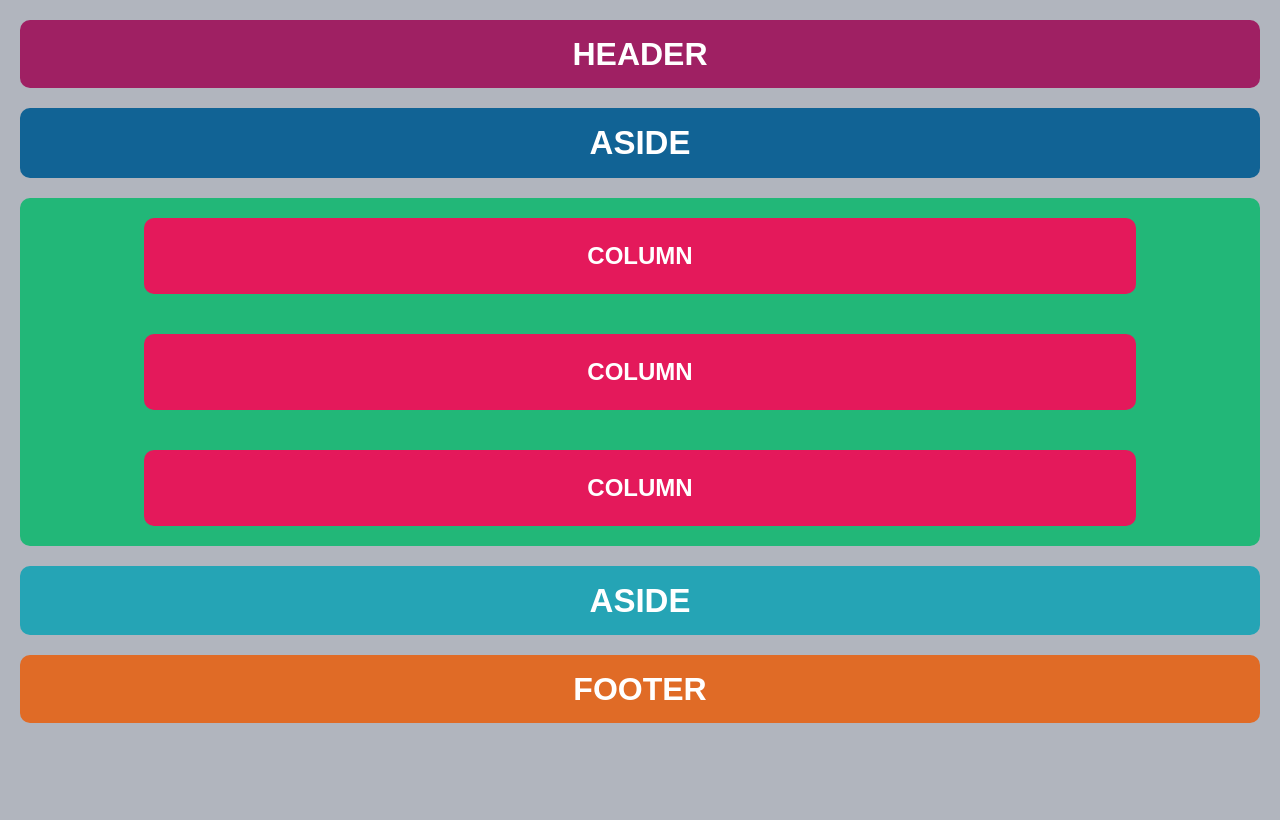
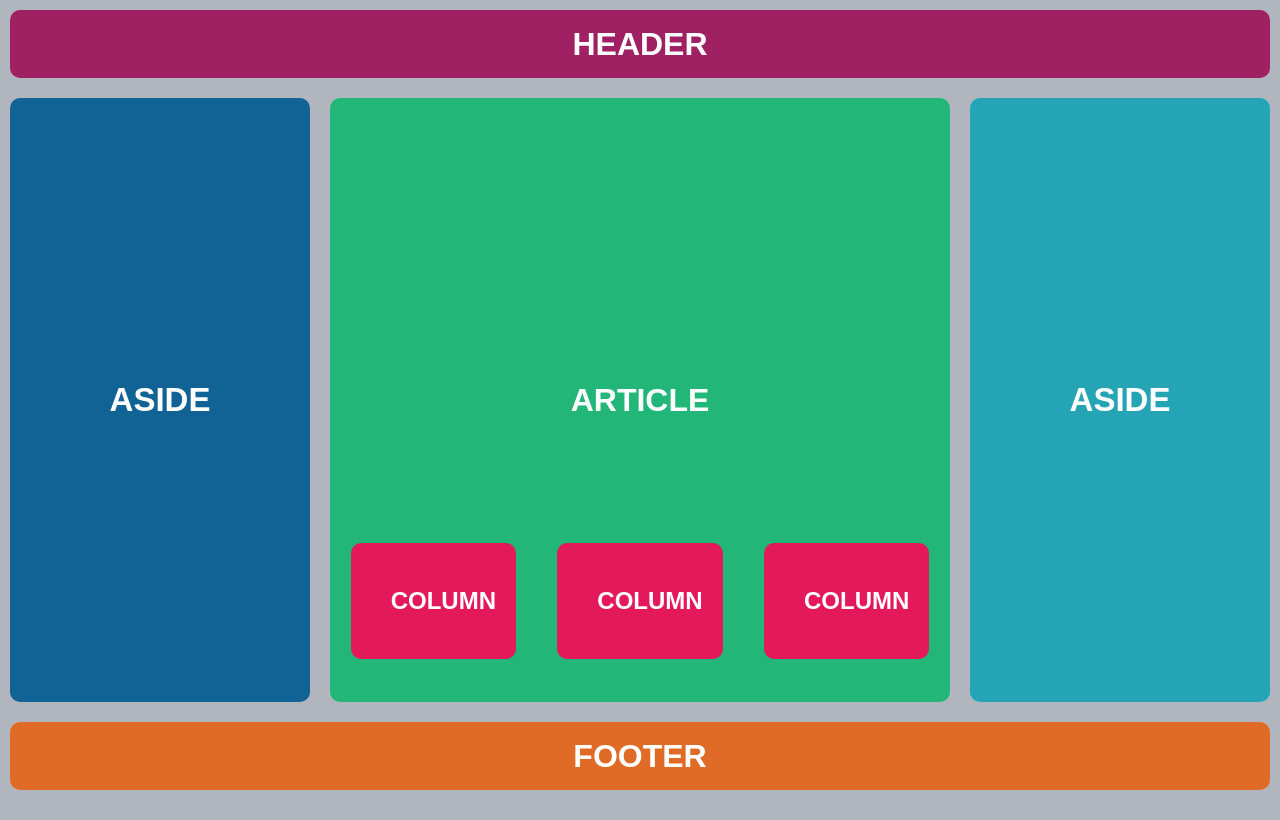
Before and after one commit to huansong1214/grid-wireframe-practice, a plain HTML site: page index.html in a window 1280 px wide. Drawn offline with Linux system fonts and the light colour scheme.

Commit message:
Updated style.css to include a media query for desktop

```diff
--- a/css/style.css
+++ b/css/style.css
@@ -4,14 +4,24 @@ body {
     color: white;
     text-align: center;
     font-family: Arial, Helvetica, sans-serif;
+    height: 100vh;
+    display: grid;
+    grid-template-rows: auto 1fr auto;
 }
 
 /* header styles */
 header {
     background-color: #9f2063;
     padding: 10px;
-    margin: 20px;
+    margin: 10px;
     border-radius: 10px;
+}
+
+/* content container*/
+.content-container {
+    display: grid;
+    grid-template-columns: 1fr;
+    grid-template-rows: auto 1fr auto;
 }
 
 /* aside styles */
@@ -19,32 +29,36 @@ header {
     background-color: #116395;
     font-size: 22px;
     padding: 10px;
-    margin: 20px;
+    margin: 10px;
     border-radius: 10px;
+    display: grid;
+    place-items: center;
 }
 
 #aside2 {
     background-color: #25a4b5;
     font-size: 22px;
     padding: 10px;
-    margin: 20px;
+    margin: 10px;
     border-radius: 10px;
+    display: grid;
+    place-items: center;
 }
 
 /* main styles */
 main {
     background-color: #22b778;
-    margin: 20px;
+    margin: 10px;
     border-radius: 10px;
     display: grid;
     grid-template-rows: 1fr 1fr 1fr;
 }
 
-/* article/column styles */
+/* column styles */
 article {
     background-color: #e4195b;
     padding: 20px;
-    margin: 20px;
+    margin: 10px;
     border-radius: 10px;
     justify-self: center;
     align-self: center;
@@ -55,6 +69,38 @@ article {
 footer {
     background-color: #e06b26;
     padding: 10px;
-    margin: 20px;
+    margin: 10px;
     border-radius: 10px;
 }
+
+/* media query for larger screens */
+@media screen and (min-width: 768px) {
+
+    /* content-container styles */
+    .content-container {
+        grid-template-columns: 1fr 2fr 1fr;
+        grid-template-rows: 1fr;
+    }
+
+    /* main styles */
+    main {
+        grid-template-columns: 1fr 1fr 1fr;
+        grid-template-rows: 1fr 1fr 1fr;
+    }
+
+    main::before {
+        content: "ARTICLE";
+        font-size: 32px;
+        font-weight: bold;
+        grid-row: 2;
+        grid-column: 2;
+        align-self: center;
+    }
+
+    /* column styles */
+    article {
+        grid-row: 3;
+        align-self: center;
+        padding: 40px;
+    }
+}
--- a/index.html
+++ b/index.html
@@ -12,6 +12,7 @@
         <h1>HEADER</h1>
     </header>
 
+    <div class="content-container">
         <aside id="aside1">
             <h1>ASIDE</h1>
         </aside>
@@ -33,6 +34,7 @@
         <aside id="aside2">
             <h1>ASIDE</h1>
         </aside>
+    </div>
 
     <footer>
         <h1>FOOTER</h1>
```
Also changed, not shown: desktop-wireframe.png (added). Lines whose indentation alone changed are shown as unchanged.
